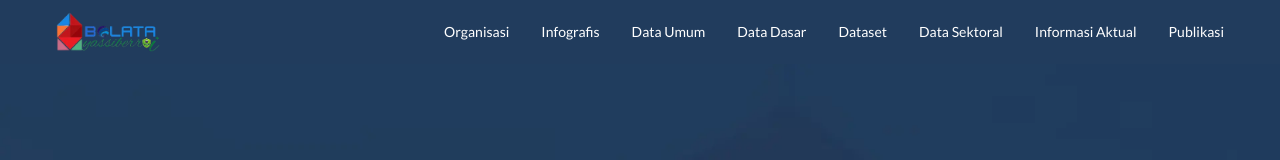
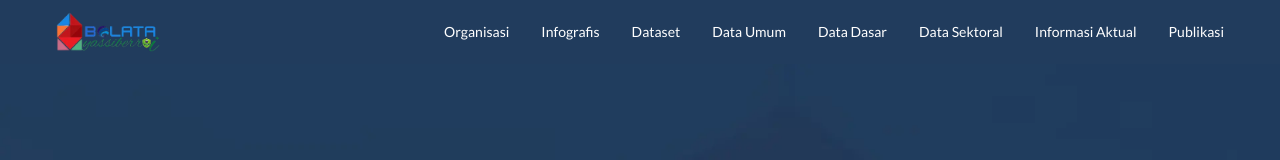
Before and after one commit to Tim-KP-SatuData-Barru/SatuData-Barru, a Next.js app: page / in a window 1280 px wide. Shown: the top 160 px of the page. Built offline with nearby package versions, Linux system fonts and the light colour scheme.

Commit message:
feat: added Dataset page to navbar and initialized dataset page

```diff
--- a/app/components/navbar/Navbar.tsx
+++ b/app/components/navbar/Navbar.tsx
@@ -10,9 +10,9 @@ function Navbar() {
   const navItems = [
     { id: 1, title: "Organisasi", href: "/organisasi" },
     { id: 2, title: "Infografis", href: "/infografis" },
-    { id: 3, title: "Data Umum", href: "/data-umum" },
-    { id: 4, title: "Data Dasar", href: "/data-dasar" },
-    { id: 5, title: "Dataset", href: "/dataset" },
+    { id: 3, title: "Dataset", href: "/dataset" },
+    { id: 4, title: "Data Umum", href: "/data-umum" },
+    { id: 5, title: "Data Dasar", href: "/data-dasar" },
     { id: 6, title: "Data Sektoral", href: "/data-sektoral" },
     { id: 7, title: "Informasi Aktual", href: "/informasi-aktual" },
     { id: 8, title: "Publikasi", href: "/publikasi" },
--- /dev/null
+++ b/app/dataset/page.tsx
@@ -0,0 +1,17 @@
+"use client";
+import React from "react";
+import Navbar from "../components/navbar";
+import Footer from "../components/footer";
+
+function Dataset() {
+  return (
+    <div>
+      <Navbar />
+
+
+      <Footer />
+    </div>
+  );
+}
+
+export default Dataset;
--- a/app/informasi-aktual-list/[id]/page.tsx
+++ /dev/null
@@ -1,15 +0,0 @@
-"use client";
-import Footer from "@/app/components/footer";
-import Navbar from "@/app/components/navbar";
-import React from "react";
-
-function InformasiAktualList() {
-  return (
-    <div>
-      <Navbar />
-      <Footer />
-    </div>
-  );
-}
-
-export default InformasiAktualList;
```
